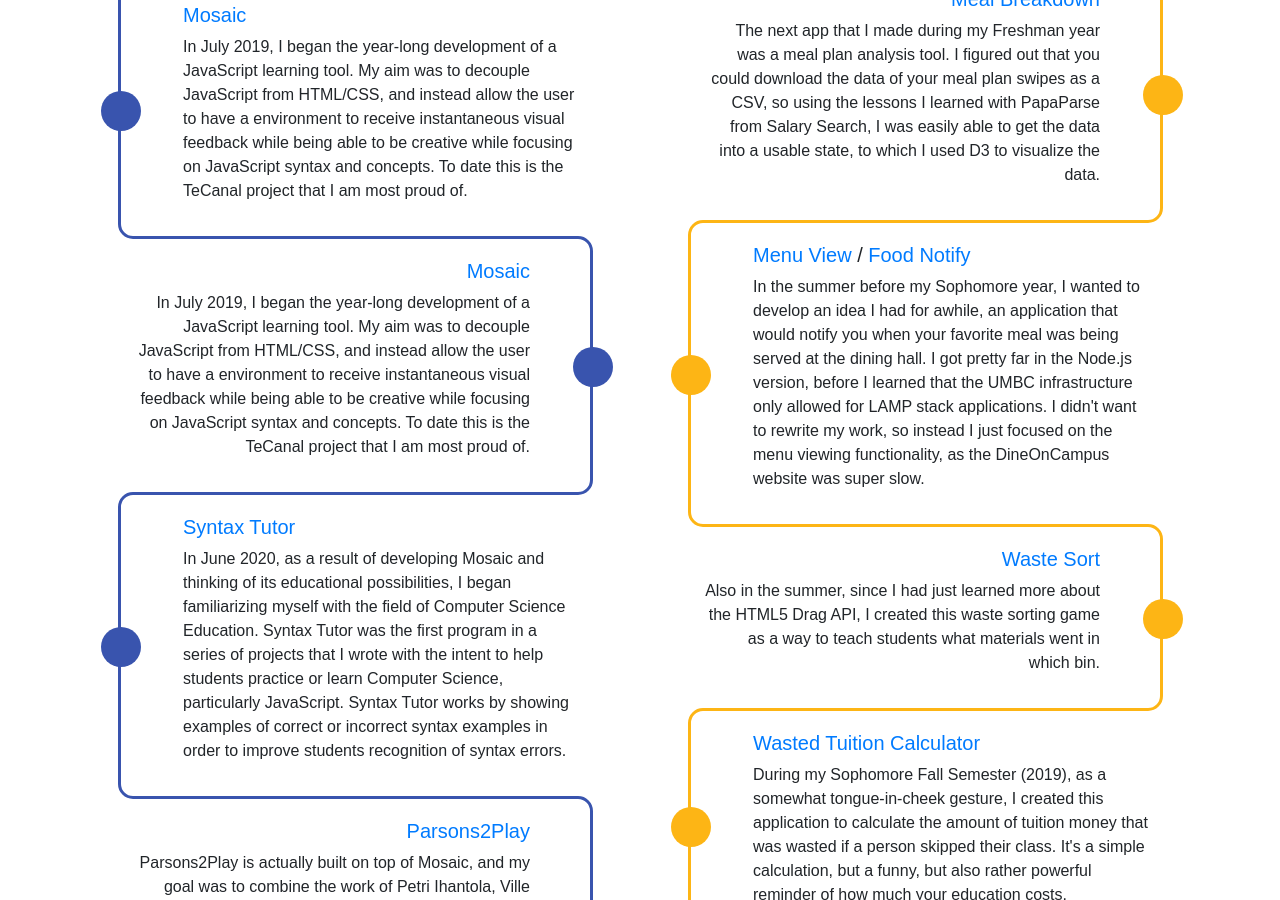
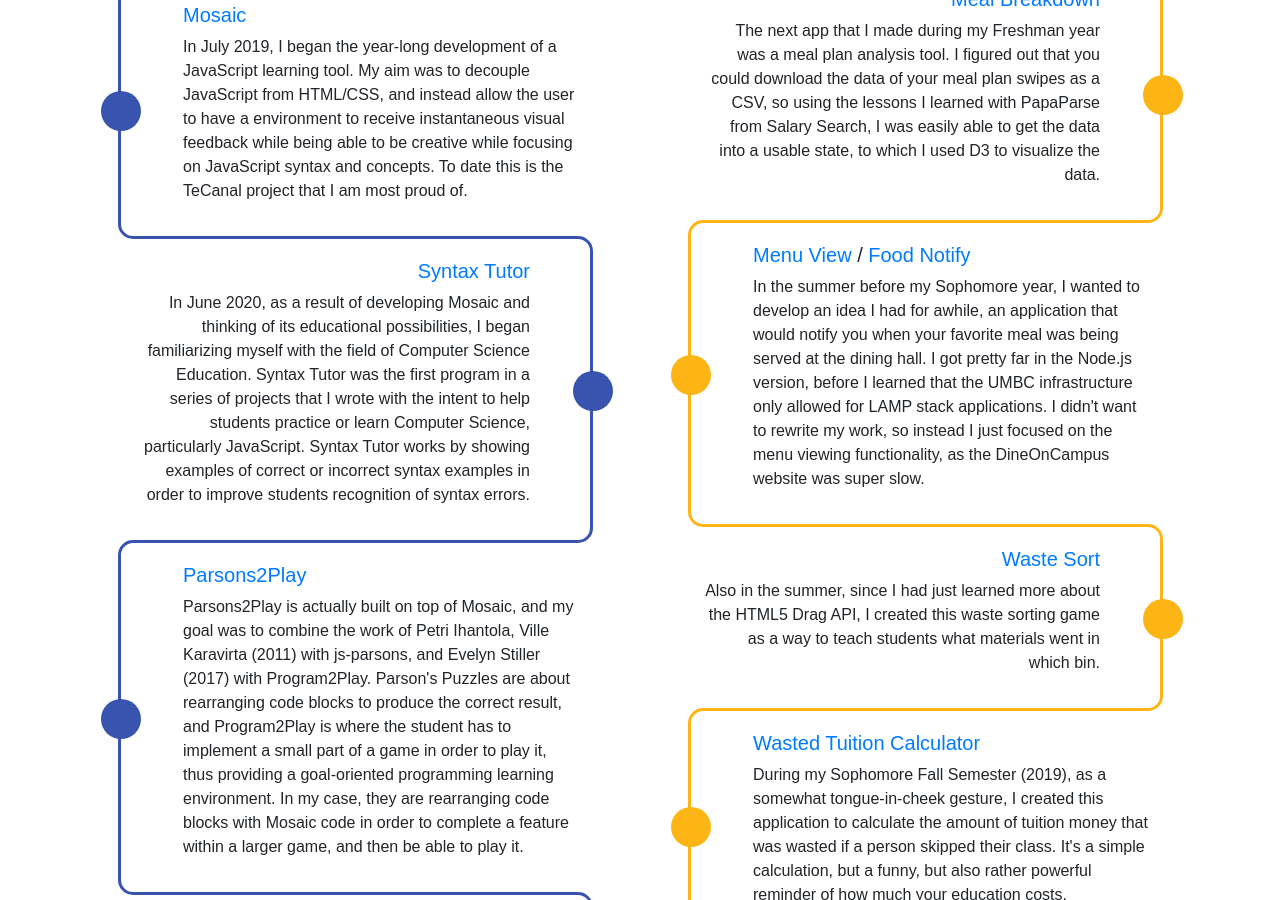
Before and after one commit to reeshuffled/reeshuffled.github.io, a Jekyll site: the page built from projects.html, in a window 1280 px wide and 900 px high, scrolled down 2163 px. Built offline with Jekyll 4.4.1, drawn with Linux system fonts in a browser that asks for light colours.

Commit message:
Fix projects page

```diff
--- a/projects.html
+++ b/projects.html
@@ -285,13 +285,13 @@
                     <div class="row align-items-center justify-content-end how-it-works">
                         <div class="col-9 text-right">
                             <h5>
-                                <a href="https://tecanal.org/mosaic">
-                                    Mosaic
+                                <a href="https://github.com/reesdraminski/syntax-tutor">
+                                    Syntax Tutor
                                 </a>
                             </h5>
 
                             <p>
-                                In July 2019, I began the year-long development of a JavaScript learning tool. My aim was to decouple JavaScript from HTML/CSS, and instead allow the user to have a environment to receive instantaneous visual feedback while being able to be creative while focusing on JavaScript syntax and concepts. To date this is the TeCanal project that I am most proud of.
+                                In June 2020, as a result of developing Mosaic and thinking of its educational possibilities, I began familiarizing myself with the field of Computer Science Education. Syntax Tutor was the first program in a series of projects that I wrote with the intent to help students practice or learn Computer Science, particularly JavaScript. Syntax Tutor works by showing examples of correct or incorrect syntax examples in order to improve students recognition of syntax errors.
                             </p>
                         </div>
 
@@ -318,15 +318,15 @@
                         </div>
 
                         <div class="col-9">
-                           <h5>
-                               <a href="https://github.com/reesdraminski/syntax-tutor">
-                                   Syntax Tutor
-                               </a>
-                           </h5>
+                            <h5>
+                                <a href="https://github.com/reesdraminski/parsons2play">
+                                    Parsons2Play
+                                </a>
+                            </h5>
 
-                           <p>
-                               In June 2020, as a result of developing Mosaic and thinking of its educational possibilities, I began familiarizing myself with the field of Computer Science Education. Syntax Tutor was the first program in a series of projects that I wrote with the intent to help students practice or learn Computer Science, particularly JavaScript. Syntax Tutor works by showing examples of correct or incorrect syntax examples in order to improve students recognition of syntax errors.
-                           </p>
+                            <p>
+                                Parsons2Play is actually built on top of Mosaic, and my goal was to combine the work of Petri Ihantola, Ville Karavirta (2011) with js-parsons, and Evelyn Stiller (2017) with Program2Play. Parson's Puzzles are about rearranging code blocks to produce the correct result, and Program2Play is where the student has to implement a small part of a game in order to play it, thus providing a goal-oriented programming learning environment. In my case, they are rearranging code blocks with Mosaic code in order to complete a feature within a larger game, and then be able to play it.
+                            </p>
                         </div>
                     </div>
 
@@ -345,13 +345,13 @@
                     <div class="row align-items-center justify-content-end how-it-works">
                         <div class="col-9 text-right">
                             <h5>
-                                <a href="https://github.com/reesdraminski/parsons2play">
-                                    Parsons2Play
+                                <a href="https://github.com/reesdraminski/trace-tutor">
+                                    Trace Tutor
                                 </a>
                             </h5>
 
                             <p>
-                                Parsons2Play is actually built on top of Mosaic, and my goal was to combine the work of Petri Ihantola, Ville Karavirta (2011) with js-parsons, and Evelyn Stiller (2017) with Program2Play. Parson's Puzzles are about rearranging code blocks to produce the correct result, and Program2Play is where the student has to implement a small part of a game in order to play it, thus providing a goal-oriented programming learning environment. In my case, they are rearranging code blocks with Mosaic code in order to complete a feature within a larger game, and then be able to play it.
+                                When I was reading the 2020 ACM Proceedings that were free online due to the COVID-19 Pandemic, I ran across Ruixiang Qi and Davide Fossati. 2020. Unlimited Trace Tutor: Learning Code Tracing With Automatically Generated Programs. I thought it was a really great idea, as this comes up in AP Computer Science a lot, but also is an important skill to have. Unlimited Trace Tutor was only implemented in Java, so I wanted to make a version for JavaScript that also ran on the web. Trace Tutor and Syntax Tutor share a lot of the same UI components and functionality, so it was a pretty straightforward project to implement.
                             </p>
                         </div>
 
@@ -373,37 +373,11 @@
                     </div>
 
                     <div class="row align-items-center how-it-works">
-                        <div class="col-2 text-center full" style="margin-left: 3px;">
+                        <div class="col-2 text-center top">
                             <div class="circle"></div>
                         </div>
 
                         <div class="col-9">
-                           <h5>
-                               <a href="https://github.com/reesdraminski/trace-tutor">
-                                   Trace Tutor
-                               </a>
-                           </h5>
-
-                           <p>
-                               When I was reading the 2020 ACM Proceedings that were free online due to the COVID-19 Pandemic, I ran across Ruixiang Qi and Davide Fossati. 2020. Unlimited Trace Tutor: Learning Code Tracing With Automatically Generated Programs. I thought it was a really great idea, as this comes up in AP Computer Science a lot, but also is an important skill to have. Unlimited Trace Tutor was only implemented in Java, so I wanted to make a version for JavaScript that also ran on the web. Trace Tutor and Syntax Tutor share a lot of the same UI components and functionality, so it was a pretty straightforward project to implement.
-                           </p>
-                        </div>
-                    </div>
-
-                    <div class="row timeline">
-                        <div class="col-2">
-                            <div class="corner top-right"></div>
-                        </div>
-                        <div class="col-8">
-                            <hr />
-                        </div>
-                        <div class="col-2">
-                            <div class="corner left-bottom"></div>
-                        </div>
-                    </div>
-
-                    <div class="row align-items-center justify-content-end how-it-works">
-                        <div class="col-9 text-right">
                             <h5>
                                 <a href="https://github.com/tecanal/interactive-video-cards">
                                     Interactive Video Cards
@@ -413,10 +387,6 @@
                             <p>
                                 In September 2020 the COVID-19 pandemic had shut down schools and everyone was learning online, so I wanted to create an application that would allow for TeCanal to produce asynchronous learning content. Existing products like EdPuzzle were similar enough to this, but I wanted this tool to work on our own video content, or allow add-ons onto existing content made by others.
                             </p>
-                        </div>
-
-                        <div class="col-2 text-center top" style="margin-right: 3px;">
-                            <div class="circle"></div>
                         </div>
                     </div>
                 </div>
```
